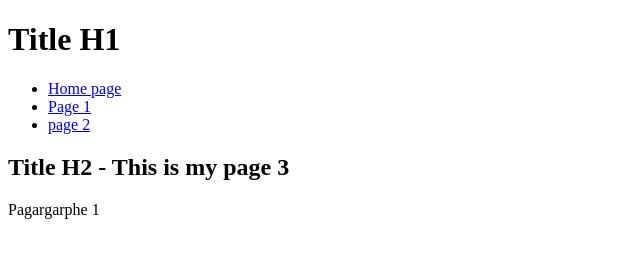
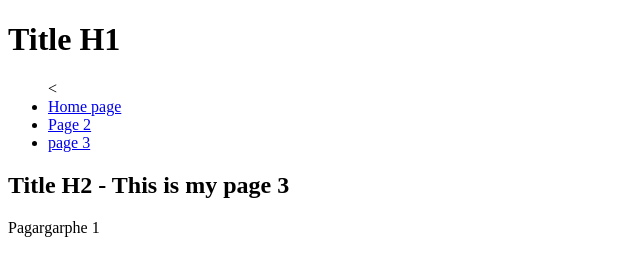
Before and after one commit to Can169/webdev_project1, a plain HTML site: page page3.html in a window 1280 px wide. Shown: the whole page, without its empty margins (0-640 px from the left). Drawn offline with Linux system fonts and the light colour scheme.

Commit message:
structure final

```diff
--- a/page3.html
+++ b/page3.html
@@ -11,9 +11,9 @@
     </header>
     <nav>
       <ul>
-        <li><a href="index">Home page</a></li>
-        <li><a href="page2">Page 1</a></li>
-        <li><a href="page3">page 2</a></li>
+        <<li><a href="index">Home page</a></li>
+        <li><a href="page2">Page 2</a></li>
+        <li><a href="page3">page 3</a></li>
       </ul>
       <div>
         <section>
```
Also changed, not shown: index.html (+2 -2 lines), page2.html (+2 -2 lines).
